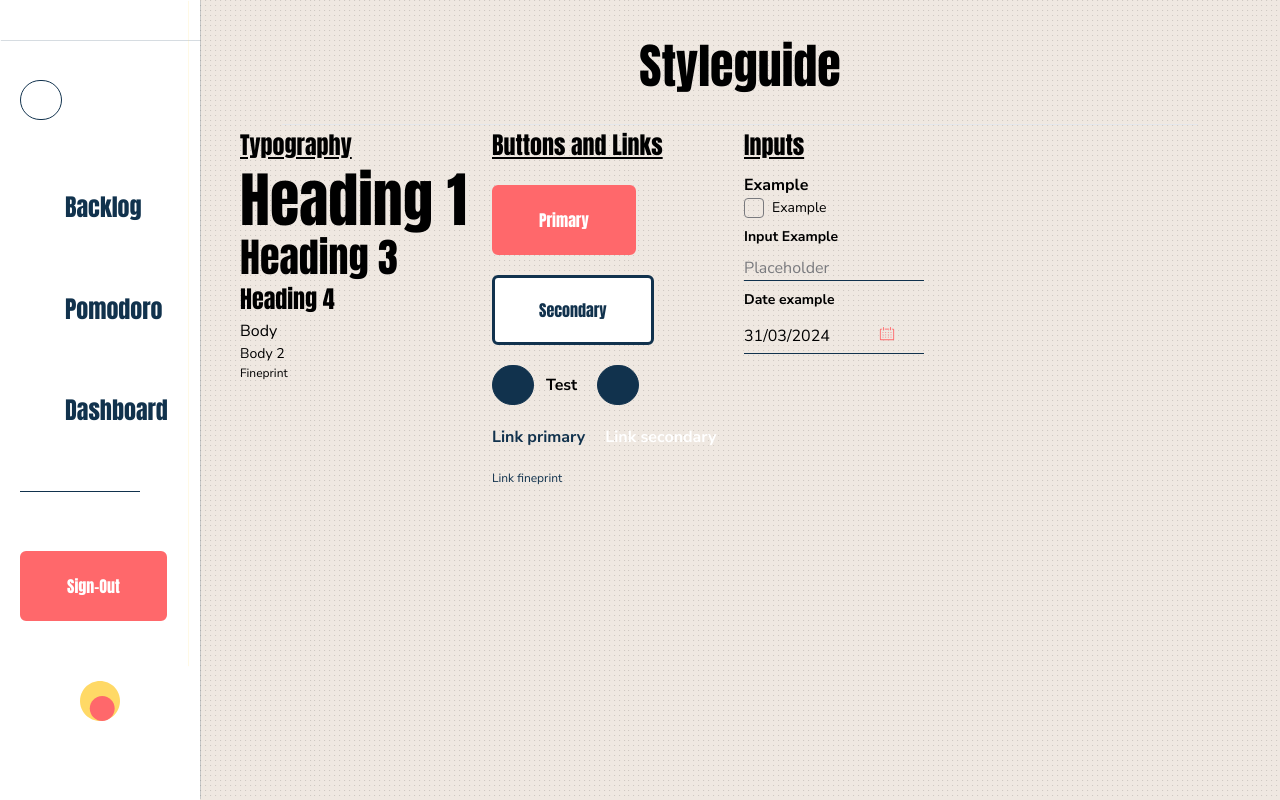
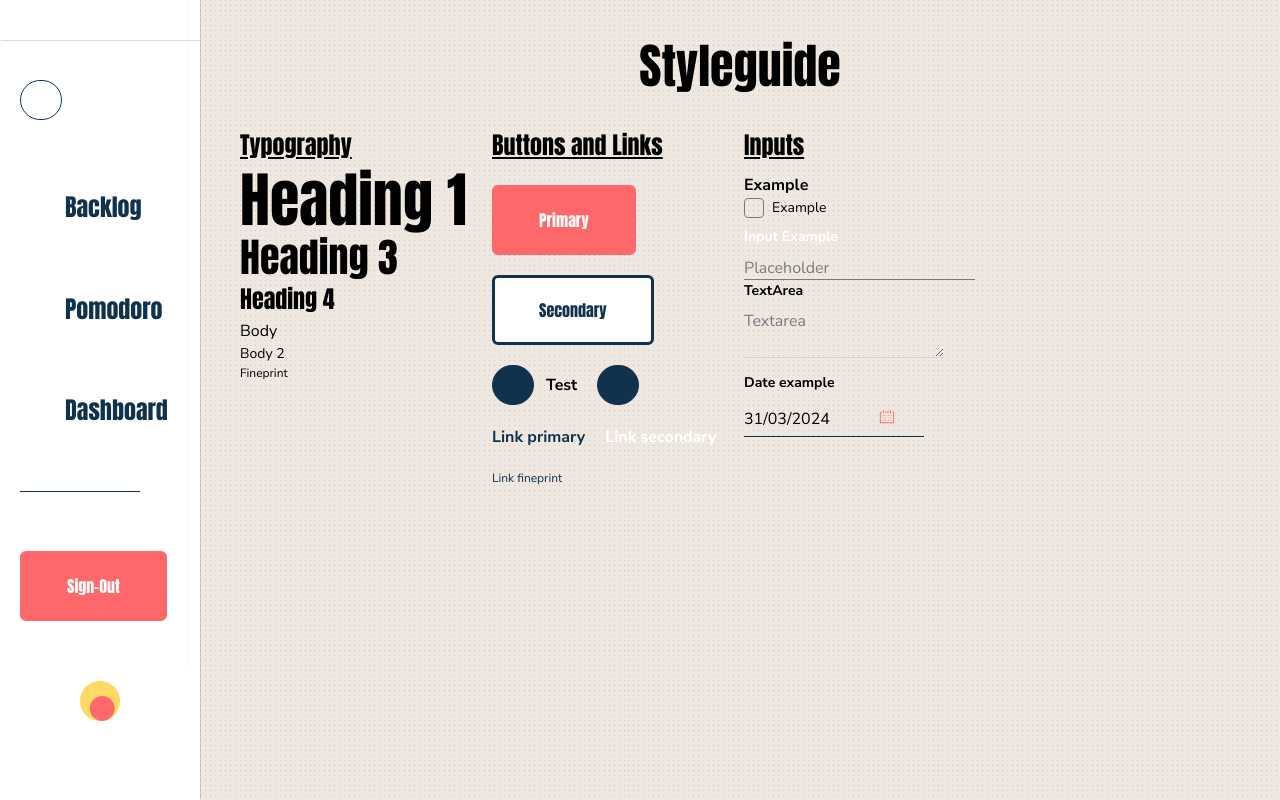
Before and after one commit to CYL-B/concentraction, a React (Vite) app in the folder concentraction-back/concentraction-front/: page /styleguide in a window 1280 px wide. Built offline with nearby package versions, Linux system fonts and the light colour scheme; some icons are missing.

Commit message:
added dark, light and error styles for input and textarea, grouped input and text area together

```diff
--- a/concentraction-back/concentraction-front/src/App.css
+++ b/concentraction-back/concentraction-front/src/App.css
@@ -31,3 +31,20 @@ footer {
 .react-datepicker-wrapper input[type="text"] {
   @apply px-0;
 }
+
+/*global styles applied to input*/
+input, textarea {
+  @apply border-b border-solid bg-transparent font-nunito outline-offset-4;
+}
+
+.text-light{
+@apply border-light-grey transition-colors duration-300 ease-in-out hover:border-brand-blue placeholder:text-dark-grey [&:not(:placeholder-shown)]:border-brand-blue;
+}
+
+.text-dark {
+  @apply border-dark-grey text-neutral-white placeholder:text-dark-grey hover:border-neutral-white [&:not(:placeholder-shown)]:border-neutral-white;
+}
+
+.text-error {
+  @apply text-brand-red border-brand-red placeholder:text-brand-red;
+}
--- a/concentraction-back/concentraction-front/src/components/input/form.jsx
+++ b/concentraction-back/concentraction-front/src/components/input/form.jsx
@@ -1,5 +1,5 @@
 import React from "react";
-import { Input, FieldSet } from "./input";
+import { Input } from "./input";
 import { AddButton } from "../button";
 import { useForm , Form} from "react-hook-form";
 
@@ -40,11 +40,11 @@ export function CustomForm({}) {
     onSuccess
     onError
     validateStatus>
-      <FieldSet>
+
         <Input type="number" inputName="example1" register={register} aria-invalid={errors.example1 ? "true" : "false"}/>
         <Input inputName="example2" register={register} required />
 
-      </FieldSet>
+
       <AddButton role="submit"></AddButton>
     </Form>
   );
@@ -62,7 +62,7 @@ export function FormTwo ({defaultValues, children, onSubmit}) {
   return(
     <form onSubmit={handleSubmit(onSubmit)}>
       {childrenArray.map((child) => {
-        return child.props.inputName ?
+        return child.props.name ?
         React.createElement(child.type, {
           ...{
             ...child.props,
@@ -71,7 +71,8 @@ export function FormTwo ({defaultValues, children, onSubmit}) {
           }
         })
         :child
-      })}
+      })
+      }
 
     </form>
   )
--- a/concentraction-back/concentraction-front/src/components/input/input.jsx
+++ b/concentraction-back/concentraction-front/src/components/input/input.jsx
@@ -3,79 +3,103 @@ import { Body } from "../typography";
 /*
 register: props required to pass register function from react hook form
 required : part of the register function
-inputName : name, id and HTMLFOR of element
+name : name, id and HTMLFOR of element
 inputTitle : title of the input
 inputValue : value of each input
 type : type of input
 variant : used to choose the style to apply : light, dark or error
 */
+
 export function Input({
   register,
   required,
-  inputName,
+  name,
   placeholder,
   inputTitle,
   inputValue,
   type,
-  variant = "light",
+  variant = "text-dark",
   error,
   handleChange,
   ...inputProps
 }) {
-
-
-  //Defining object variantMaps with properties meant to define each input style
-  const variantMaps = {
-    light: `focus:border-neutral-black transition-colors duration-300 ease-in-out hover:border-brand-blue placeholder:text-dark-grey  ${
-      inputValue !== "" ? "border-brand-blue" : "border-light-grey"
-    }`,
-    dark: `border-neutral-white text-neutral-white placeholder:text-dark-grey  ${
-      inputValue !== "" ? "border-neutral-white" : "border-dark-grey"
-    }`,
-    error: `text-brand-red border-brand-red placeholder:text-brand-red`,
-  };
-
-  const finalInputClasses = `border-b border-solid bg-transparent font-nunito outline-offset-4 ${
-    variantMaps[variant.toLowerCase()]
-  }`;
-
   let titleHeading = "";
-  if (variant == "dark") {
+  if (variant == "text-dark") {
     titleHeading = "text-neutral-white";
-  } else if (variant == "error") {
+  } else if (variant == "text-error") {
     titleHeading = "text-brand-red";
   } else {
     titleHeading = "text-neutral-black";
   }
 
-  console.log("register", register(inputName))
   return (
-    <div className="input-wrapper flex flex-col gap-2">
+    <fieldset className="input-wrapper flex flex-col gap-2">
       <Body body2={true} classHeading={`font-bold ${titleHeading}`}>
         {" "}
         {inputTitle}
       </Body>
-      <label htmlFor={inputName}>
+      <label htmlFor={name}>
         <input
-        {...register(inputName)}
+          {...register(name)}
           type={type}
-          className={`${finalInputClasses}`}
-          id={inputName}
+          className={`${variant}`}
+          id={name}
           placeholder={placeholder}
           onChange={handleChange}
           value={inputValue}
           {...inputProps}
         ></input>
       </label>
-    </div>
+    </fieldset>
   );
 }
 
-export function FieldSet ({children}) {
+export function TextArea({
+  register,
+  required,
+  name,
+  placeholder,
+  textTitle,
+  textValue,
+  type,
+  variant = "text-light",
+  error,
+  handleTextChange,
+  ...textProps
+}) {
+  // const [textarea, setTextarea] = useState(
+  //     "The content of a textarea goes in the value attribute"
+  //   );
 
-  return(
-    <fieldset>
-      {children}
+  //   const handleChange = (event) => {
+  //     setTextarea(event.target.value)
+  //   }
+
+  let titleHeading = "";
+  if (variant == "text-dark") {
+    titleHeading = "text-neutral-white";
+  } else if (variant == "text-error") {
+    titleHeading = "text-brand-red";
+  } else {
+    titleHeading = "text-neutral-black";
+  }
+
+  return (
+    <fieldset className="text-wrapper flex flex-col gap-2">
+      <Body body2={true} classHeading={`font-bold ${titleHeading}`}>
+        {textTitle}
+      </Body>
+      <label htmlFor={name}>
+        <textarea
+        {...register(name)}
+          className={`${variant.toLowerCase()}`}
+          type={type}
+          onChange={handleTextChange}
+          {...textProps}
+          placeholder={placeholder}
+          value={textValue}
+        />
+      </label>
     </fieldset>
-  )
+  );
 }
--- a/concentraction-back/concentraction-front/src/components/input/textarea.jsx
+++ /dev/null
@@ -1,17 +0,0 @@
-import { useState } from "react";
-
-export function TextArea({ textAreaValue, handleTextChange }) {
-  // const [textarea, setTextarea] = useState(
-  //     "The content of a textarea goes in the value attribute"
-  //   );
-
-  //   const handleChange = (event) => {
-  //     setTextarea(event.target.value)
-  //   }
-
-  return (
-    <form>
-      <textarea value={textAreaValue} onChange={handleTextChange} />
-    </form>
-  );
-}
--- a/concentraction-back/concentraction-front/src/pages/styleguide.jsx
+++ b/concentraction-back/concentraction-front/src/pages/styleguide.jsx
@@ -14,7 +14,7 @@ import { Link } from "../components/links";
 
 //Input
 import Checkbox from "../components/input/checkbox";
-import { Input } from "../components/input/input";
+import { Input, TextArea } from "../components/input/input";
 import { FormTwo } from "../components/input/form";
 import InputDatePicker from "../components/input/datePicker";
 
@@ -53,7 +53,14 @@ export default function Styleguide() {
         <section className="flex flex-col gap-2 Input">
           <Heading4 classHeading="underline">Inputs</Heading4>
           <Checkbox checkboxName="Example" checkboxTitle="Example" />
-          <FormTwo><Input inputName="example" placeholder="Placeholder" inputTitle="Input Example"></Input></FormTwo>
+          <FormTwo>
+            <Input
+              name="example"
+              placeholder="Placeholder"
+              inputTitle="Input Example"
+            ></Input>
+            <TextArea name="example1" placeholder="Textarea" textTitle="TextArea"></TextArea>
+          </FormTwo>
           <InputDatePicker></InputDatePicker>
         </section>
       </Layout>
```
